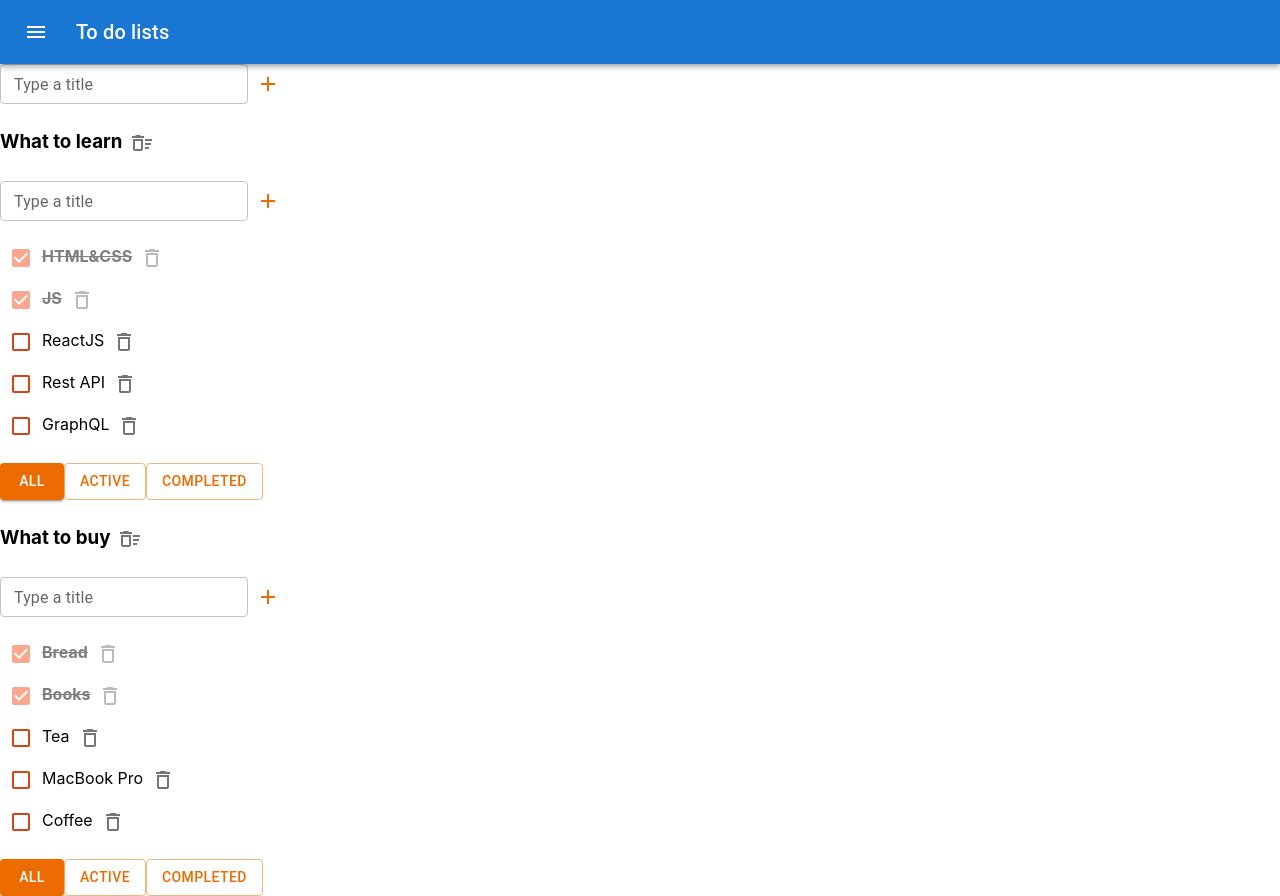
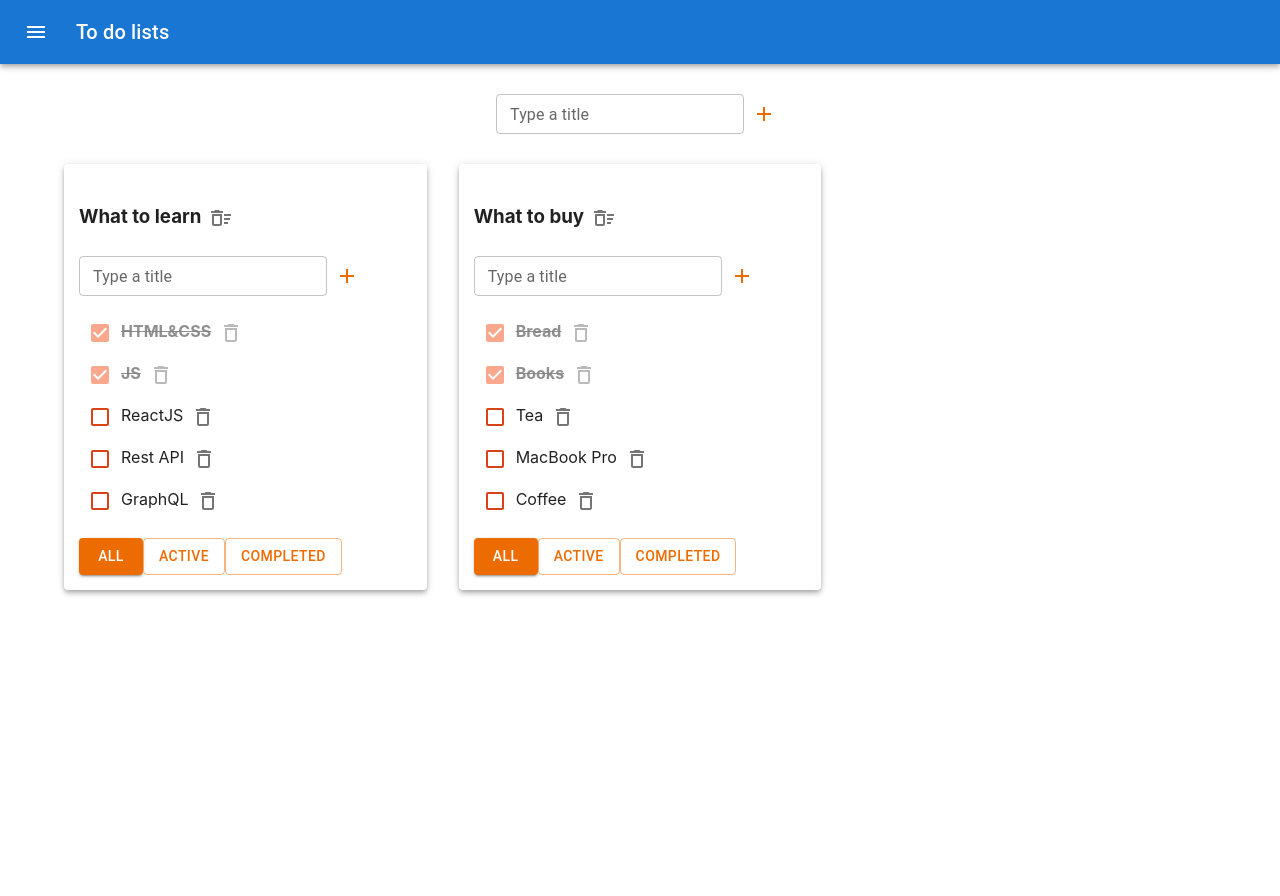
Before and after one commit to m1rade/it-incubator-to-do-list, a React (Create React App) app: page / in a window 1280 px wide. After the commit the page ends 800 px from the top, so only its background shows below. Built offline with nearby package versions, Linux system fonts and the light colour scheme.

Commit message:
Added Material UI

```diff
--- a/src/App.css
+++ b/src/App.css
@@ -1,3 +1,7 @@
+.editableSpan {
+    margin: 0;
+}
+
 .is-done {
     opacity: 0.5;
     font-weight: bold;
@@ -8,3 +12,7 @@
     list-style: none;
     padding: 0;
 }
+
+.buttons_box {
+    margin-right: 10px;
+}
--- a/src/App.tsx
+++ b/src/App.tsx
@@ -4,6 +4,7 @@ import {v1} from "uuid";
 import {TaskType, Todolist} from "./Todolist";
 import AddItemForm from "./components/AddItemForm";
 import ButtonAppBar from "./components/ButtonAppBar";
+import {Container, Grid, Paper} from "@mui/material";
 
 export type FilterValuesType = "all" | "active" | "completed";
 
@@ -92,8 +93,9 @@ function App() {
             default:
                 tasksForTodolist = tasks[el.id];
         }
-
         return (
+            <Grid key={el.id} item xs={4}>
+                <Paper elevation={4} style={{padding: "15px"}}>
                     <Todolist
                         key={el.id}
                         todolistID={el.id}
@@ -108,14 +110,24 @@ function App() {
                         changeTodolistTitle={changeTodolistTitle}
                         changeTaskTitle={changeTaskTitle}
                     />
+                </Paper>
+            </Grid>
         );
     });
 
     return (
         <div className="App">
             <ButtonAppBar/>
+            <Container fixed>
+                <Grid justifyContent="center" container style={{padding: "30px"}}>
+                    <Grid item>
                         <AddItemForm addItem={addTodolist}/>
+                    </Grid>
+                </Grid>
+                <Grid container spacing={4}>
                     {mappedTodoLists.length !== 0 ? mappedTodoLists : <div>EMPTY</div>}
+                </Grid>
+            </Container>
         </div>
     );
 }
--- a/src/components/EditableSpan.tsx
+++ b/src/components/EditableSpan.tsx
@@ -1,4 +1,5 @@
 import React, {ChangeEvent, KeyboardEvent, useState} from "react";
+import {TextField} from "@mui/material";
 
 type EditableSpanPropsType = {
     title: string
@@ -26,7 +27,11 @@ const EditableSpan = (props: EditableSpanPropsType) => {
 
     return (
         editMode
-            ? <input
+            ? <TextField
+                id="outlined-basic"
+                variant="outlined"
+                color="warning"
+                size="small"
                 autoFocus
                 onBlur={offEditMode}
                 value={title}
```
Lines whose indentation alone changed are shown as unchanged.
